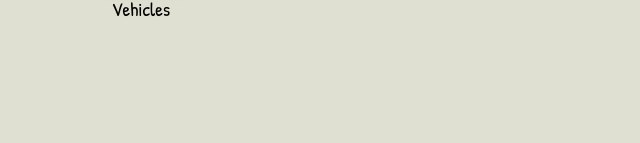
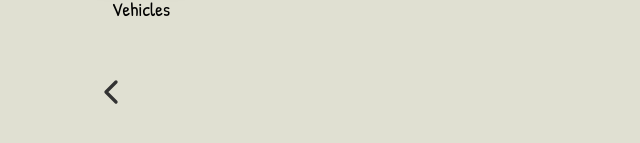
Before and after one commit to joseph-johnson27001/game-world, a Vue app: page /word-scramble/categories in a window 1280 px wide. Shown: the part 545-688 px from the top of the page, without its empty margins (319-959 px from the left). Built offline with nearby package versions, Linux system fonts and the light colour scheme.

Commit message:
Back button to game selection

```diff
--- a/src/views/WordScramble/WordScrambleCategories.vue
+++ b/src/views/WordScramble/WordScrambleCategories.vue
@@ -1,5 +1,6 @@
 <template>
   <div class="word-scramble-categories">
+    <!-- Category Selection -->
     <h1>Select Category</h1>
     <div class="card-container">
       <div
@@ -19,6 +20,23 @@
         <div class="category-name">{{ category.name }}</div>
       </div>
     </div>
+    <!-- Back Button -->
+    <button class="back-button" @click="goBack">
+      <svg
+        xmlns="http://www.w3.org/2000/svg"
+        width="24"
+        height="24"
+        viewBox="0 0 24 24"
+        fill="none"
+        stroke="currentColor"
+        stroke-width="2"
+        stroke-linecap="round"
+        stroke-linejoin="round"
+        class="feather feather-chevron-left"
+      >
+        <polyline points="15 18 9 12 15 6"></polyline>
+      </svg>
+    </button>
   </div>
 </template>
 
@@ -46,6 +64,10 @@ export default {
       // Navigate to the game page
       this.$router.push({ name: "WordScrambleGame" });
     },
+    goBack() {
+      // Navigate back to the game selection page
+      this.$router.go(-1);
+    },
   },
 };
 </script>
@@ -53,6 +75,27 @@ export default {
 <style scoped>
 .word-scramble-categories {
   text-align: center;
+}
+
+.back-button {
+  background: none;
+  border: none;
+  cursor: pointer;
+  display: flex;
+  align-items: center;
+  justify-content: flex-start;
+  margin-top: 50px;
+}
+
+.back-button svg {
+  width: 40px;
+  height: 40px;
+  stroke: #333;
+  transition: stroke 0.3s ease;
+}
+
+.back-button svg:hover {
+  stroke: #000;
 }
 
 .card-container {
```
